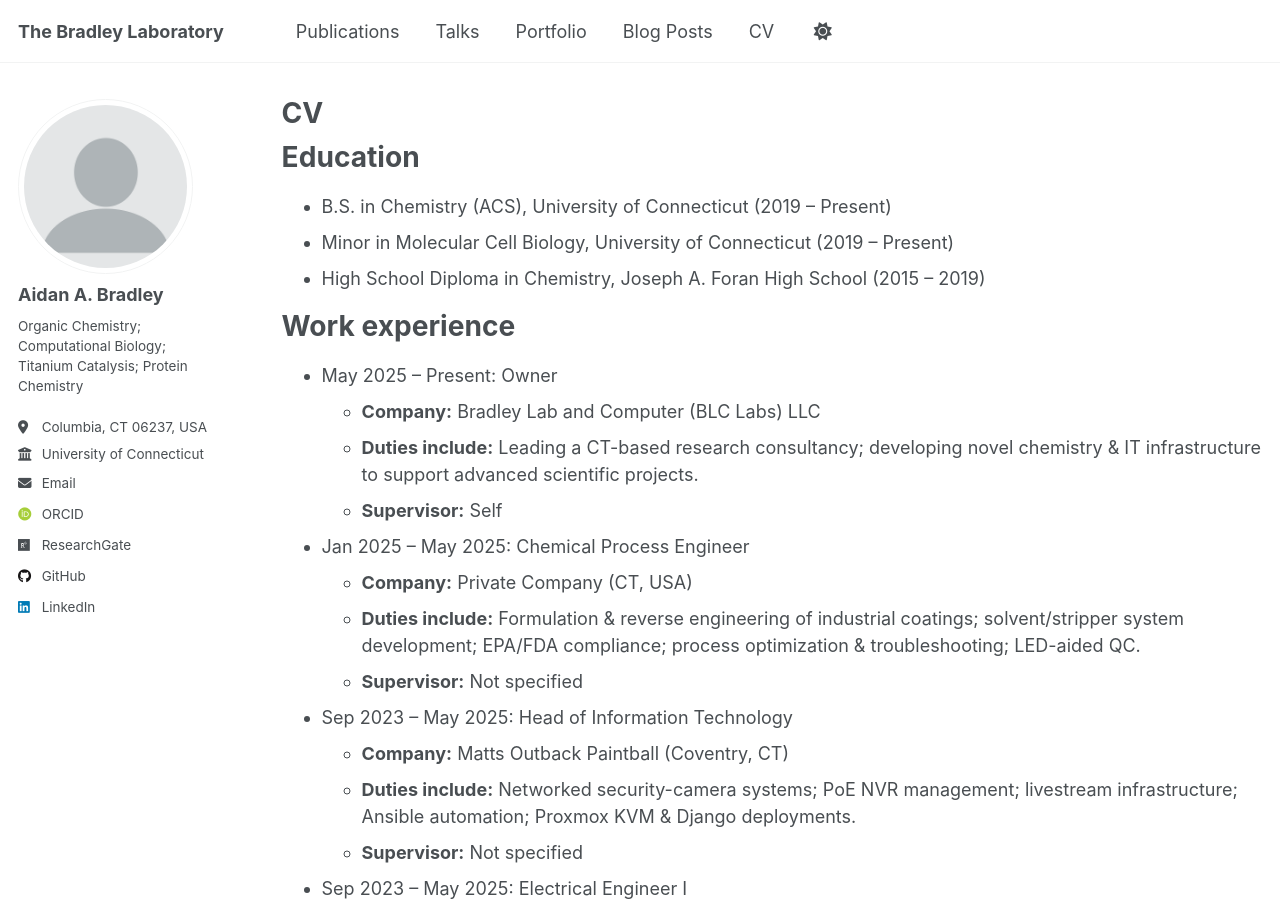
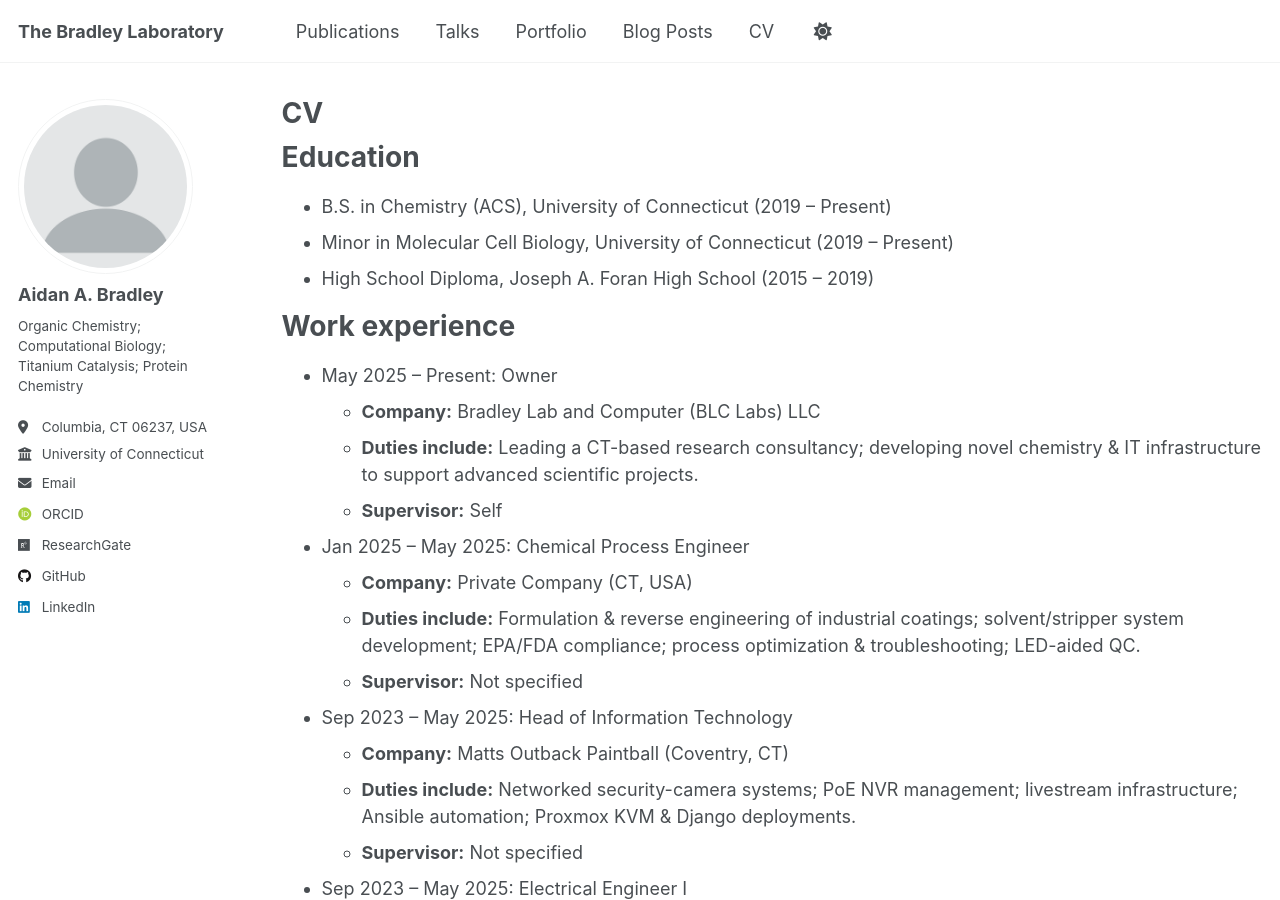
Before and after one commit to aab18011/aab18011.github.io, a Jekyll site: the page built from _pages/cv.md, in a window 1280 px wide and 900 px high. Built offline with Jekyll 4.4.1, drawn with Linux system fonts in a browser that asks for light colours; some web fonts are replaced; a script that is not in the unit is left out.

Commit message:
Update cv.md

```diff
--- a/_pages/cv.md
+++ b/_pages/cv.md
@@ -13,7 +13,7 @@ Education
 ======
 * B.S. in Chemistry (ACS), University of Connecticut (2019 – Present)
 * Minor in Molecular Cell Biology, University of Connecticut (2019 – Present)
-* High School Diploma in Chemistry, Joseph A. Foran High School (2015 – 2019)
+* High School Diploma, Joseph A. Foran High School (2015 – 2019)
 
 Work experience
 ======
```
